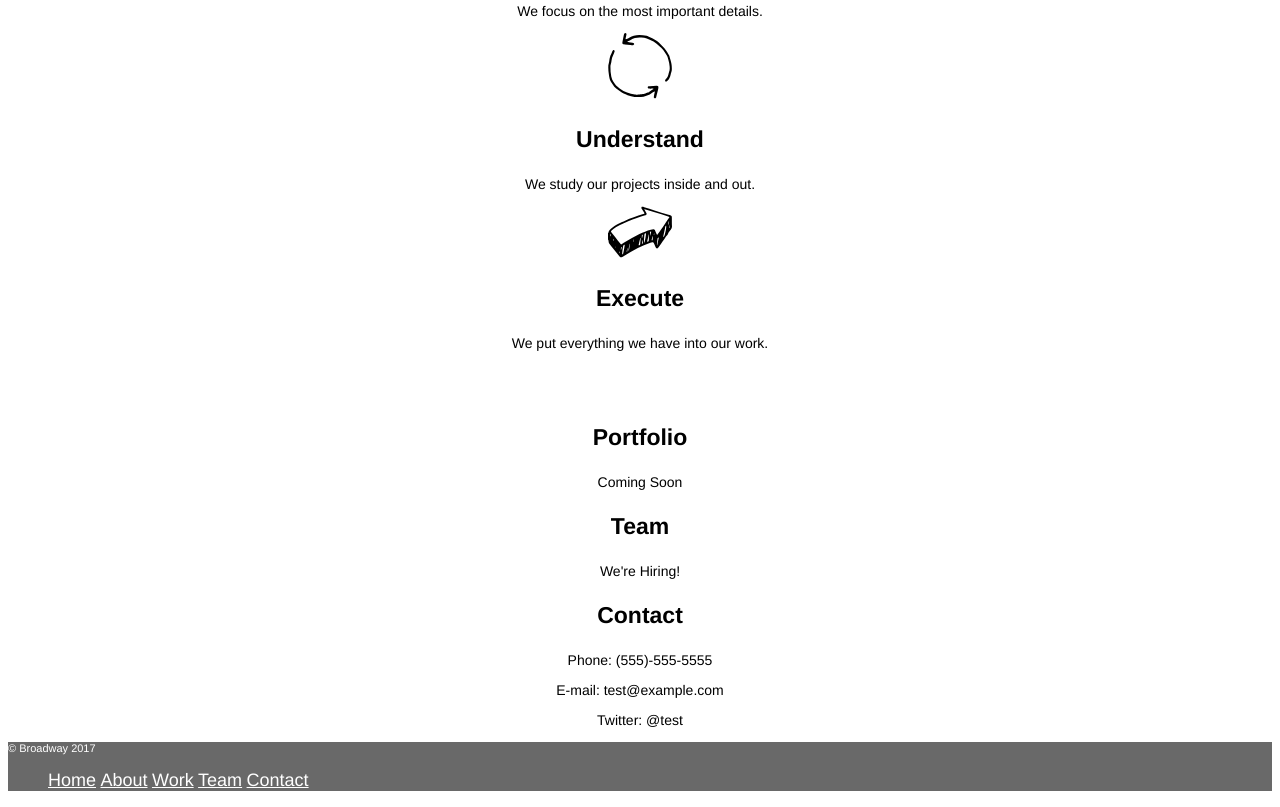
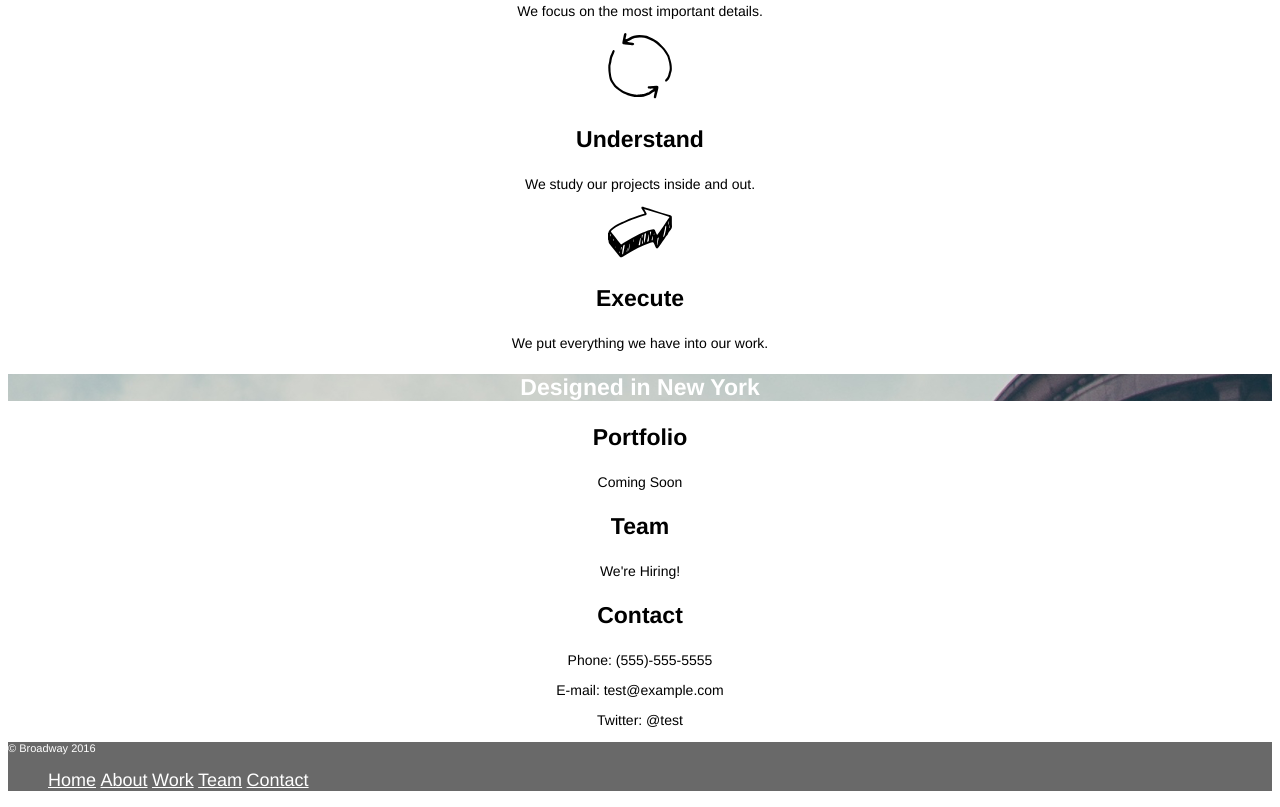
Before and after one commit to bpmaiden/broadway, a plain HTML site: page index.html in a window 1280 px wide. Shown: the part 478-1285 px from the top of the page. Drawn offline with Linux system fonts and the light colour scheme.

Commit message:
Fix background image path.

```diff
--- a/index.html
+++ b/index.html
@@ -45,7 +45,7 @@
             <p>Twitter: @test</p>
         </section>
         <footer>
-            <p>&copy; Broadway 2017</p>
+            <p>&copy; Broadway 2016</p>
             <ul>
                 <li><a href="#home">Home</a></li>
                 <li><a href="#process">About</a></li>
--- a/resources/css/styles.css
+++ b/resources/css/styles.css
@@ -1,16 +1,12 @@
 body {
-    background-color: white;
     font-family: Helvetica, sans-serif;
     color: white;
     text-align: center;
 }
 
-header, div, footer {
-    width: 100%;
-}
-
-header.bg-image, div.bg-image {
-    background-image: url("./resources/images/the-flatiron-building.png");
+.bg-image {
+    background-color: dimgray;
+    background-image: url("../images/the-flatiron-building.png");
 }
 
 h1 {
```
